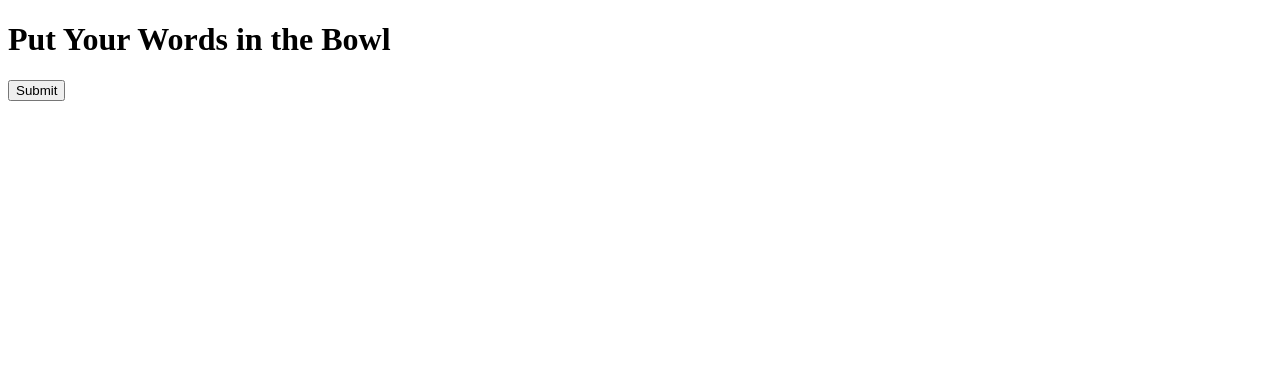
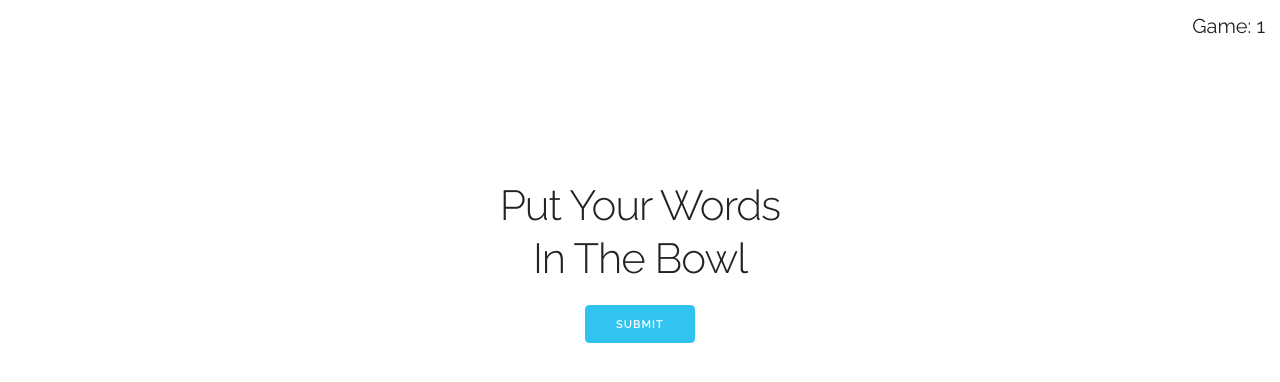
Before and after one commit to pdav5883/web-salad, a Flask app: template templates/newwords.html in a window 1280 px wide. Shown: the top 382 px of the page. Run offline with Flask 2, Linux system fonts and the light colour scheme; the template is opened without the code that fills it: most values are stand-ins (such as "Sample title", 1, 10 or a date in 2020).

Commit message:
Add style to player and words submission

```diff
--- a/app.py
+++ b/app.py
@@ -61,7 +61,7 @@ def new_player():
     # maybe check to make sure a player doesn't already exist in cookies to stop one user creating multiple players
     if not auth_game(request):
         return redirect(url_for("bad"))
-    return render_template("newplayer.html")
+    return render_template("newplayer.html", gid=request.cookies.get("gid"))
 
 
 @app.route("/submitplayer/")
@@ -97,7 +97,7 @@ def new_words():
     gid = request.cookies.get("gid")
     game = get_entry_by_id(gid, Game)
 
-    return render_template("newwords.html", num_words=game.words_per_player)
+    return render_template("newwords.html", num_words=game.words_per_player, gid=gid)
 
 
 @app.route("/submitwords/")
--- a/static/styles/custom.css
+++ b/static/styles/custom.css
@@ -18,6 +18,13 @@
   margin: 0 auto; }
 .center-text {
   text-align: center; }
+.game-id-box {
+  position: absolute;
+  top: 5px;
+  right: 5px;}
+.game-id-text {
+  margin: .5rem 1rem;
+  font-size: 2rem; }
 .value-prop {
   margin-top: 1rem; }
 .value-props {
--- a/templates/index.html
+++ b/templates/index.html
@@ -24,7 +24,7 @@
     <img class="center-image" src="../static/images/bowl.png">
     <div class="center-block">
       <form action="/joingame">
-        <input class="u-full-width" type="text" id="gid" name="gid" placeholder="Game ID"><br>
+        <input class="u-full-width center-text" type="text" id="gid" name="gid" placeholder="Game ID"><br>
         <div class="center-text">
           <input class="button-primary" type="submit" value="Join">
         </div>
--- a/templates/newwords.html
+++ b/templates/newwords.html
@@ -1,11 +1,40 @@
-<!doctype html>
-<title>New Words</title>
-<h1>Put Your Words in the Bowl</h1>
+<!DOCTYPE html>
+<html lang="en">
+<head>
+  <!-- Basic Page Needs -->
+  <meta charset="utf-8">
+  <title>New Words</title>
+  <!-- Mobile Specific Metas -->
+  <meta name="viewport" content="width=device-width, initial-scale=1">
+  <!-- FONT -->
+  <link href="//fonts.googleapis.com/css?family=Raleway:400,300,600" rel="stylesheet" type="text/css">
+  <!-- CSS -->
+  <link rel="stylesheet" href="../static/styles/normalize.css">
+  <link rel="stylesheet" href="../static/styles/skeleton.css">
+  <link rel="stylesheet" href="../static/styles/custom.css">
+  <!-- Favicon -->
+  <link rel="icon" type="image/x-icon" href="../static/images/favicon.ico">
+</head>
+<body>
+  <div class="game-id-box">
+    <p class="game-id-text">Game: {{ gid }}</p>
+  </div>
 
-<form action="/submitwords">
-  {% for index in range(num_words | int) %}
-  <label for="word{{index}}">Word {{index+1}}:</label><br>
-  <input type="text" id="word{{index}}" name="words[]" value=""><br>
-  {% endfor %}
-  <input type="submit" value="Submit">
-</form>
+  <div class="container">
+    <section class="header">
+      <h2>Put Your Words<br>In The Bowl</h2>
+    </section>
+
+    <div class="center-block">
+      <form action="/submitwords">
+        {% for index in range(num_words | int) %}
+        <input type="text" name="words[]" value=""><br>
+        {% endfor %}
+        <div class="center-text">
+          <input class="button-primary" type="submit" value="Submit">
+        </div>
+      </form>
+    </div>
+  </div>
+</body>
+</html>
```
Also changed, not shown: templates/newplayer.html (+37 -8 lines), README.md.
